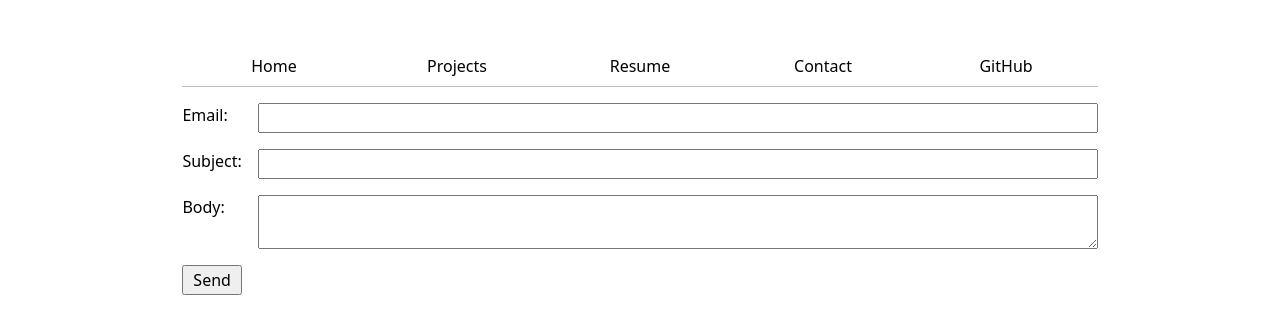
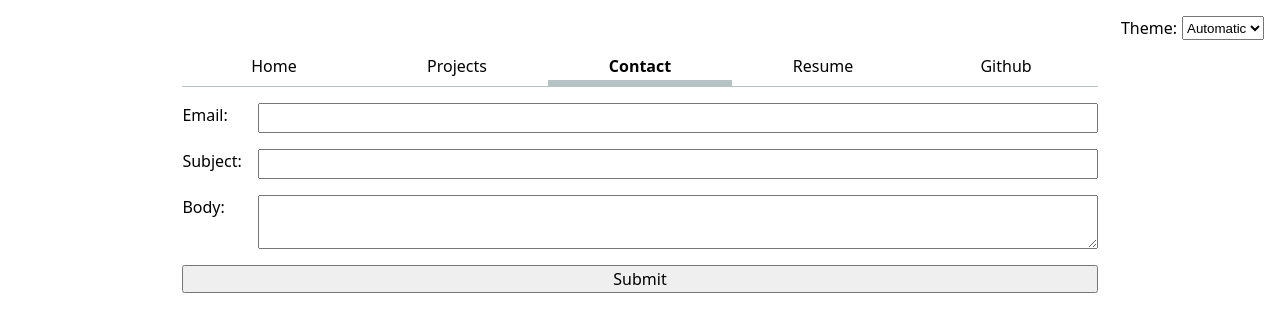
Before and after one commit to gtironi/portfolio, a SvelteKit app: page /contact in a window 1280 px wide. Shown: the top 334 px of the page. Built offline with nearby package versions, Linux system fonts and the light colour scheme.

Commit message:
Lab 27/03

```diff
--- a/package.json
+++ b/package.json
@@ -1,5 +1,5 @@
 {
-	"name": "portfolio",
+	"name": "my-portfolio",
 	"version": "0.0.1",
 	"private": true,
 	"scripts": {
--- a/src/app.html
+++ b/src/app.html
@@ -4,10 +4,10 @@
 		<meta charset="utf-8" />
 		<link rel="icon" href="%sveltekit.assets%/favicon.png" />
 		<meta name="viewport" content="width=device-width" />
-		<title>  Data Viz </title>
+		%sveltekit.head%
+		<!-- <title> Mike Wazowski: Personal site and portfolio </title> -->
 		<link rel="stylesheet" href="%sveltekit.assets%/style.css" />
 		<script src="%sveltekit.assets%/global.js" type="module"></script>
-		%sveltekit.head%
 	</head>
 	<body data-sveltekit-preload-data="hover">
 		<div style="display: contents">%sveltekit.body%</div>
--- /dev/null
+++ b/src/routes/+layout.svelte
@@ -0,0 +1,92 @@
+<script>
+    import { base } from "$app/paths";
+    import { page } from "$app/stores";
+
+
+    let pages = [
+    { url: "/", title: "Home" },
+    { url: "/projects", title: "Projects" },
+    { url: "/contact", title: "Contact" },
+    { url: "/resume", title: "Resume" },
+    {url: "https://github.com/gtironi", title:"Github"}
+];
+
+let localStorage = globalThis.localStorage ?? {};
+
+let colorScheme = localStorage.colorScheme ?? "light dark";
+
+let root = globalThis?.document?.documentElement;
+$: root?.style.setProperty("color-scheme", colorScheme);
+
+$: localStorage.colorScheme = colorScheme;
+</script>
+
+<nav>
+    {#each pages as p}
+        <a href= { p.url.startsWith("http")? p.url: `${base}${p.url}`}
+        class:current={$page.route.id === p.url}
+        target={p.url.startsWith("http") ? "_blank" : undefined}
+        >{p.title}</a>
+    {/each}
+</nav>
+
+<label class="color-scheme">
+    Theme:
+    <select bind:value={ colorScheme }>
+        <option value="light dark"> Automatic </option>
+        <option value="light"> Light </option>
+        <option value="dark"> Dark </option>
+    </select>
+</label>
+
+<style>
+    nav ul,
+    nav il {
+        display: contents; /* step 2.1 */
+    }
+
+    nav {
+        --border-color: oklch(50% 10% 200 / 40%);
+
+        display: flex; /*step 2.2 part 1*/
+        margin-bottom: 1em; /*step 2.2 part 2*/
+        border-bottom-width:1px; /*step 2.2 part 3*/
+        border-bottom-style:solid; /*step 2.2 part 3*/
+
+        border-bottom-color: var(--border-color);
+    }
+
+    nav a {
+        flex:1; /*step 2.2 part 1*/
+        text-decoration: none;/*step 2.2 part 2*/
+        color: inherit; /*step 2.2 part 2*/
+        text-align: center; /*step 2.2 part 2*/
+        padding: 0.5em; /*step 2.2 part 2*/
+    }
+
+    nav a.current {
+        border-bottom-width:0.4em; /*step 2.2 task*/
+        border-bottom-style:solid; /*step 2.2 task*/
+        border-bottom-color: var(--border-color);
+        padding-bottom:0.1em; /*step 2.2 task*/
+        font-weight: bold; /*step 2.2 task*/
+    }
+
+    nav a:hover {
+        border-bottom-width:0.4em; /*step 2.2 task extra*/
+        border-bottom-style:solid; /*step 2.2 task extra*/
+        border-bottom-color:var(--color-accent); /*step 2.2 task extra*/
+        padding-bottom:0.1em; /*step 2.2 task extra*/
+        background-color: color-mix(in oklch, var(--color-accent), canvas 85%);
+    }
+
+    .color-scheme{
+	position:absolute;
+	top: 1rem;
+	right: 1rem;
+	display: inline-flex;
+	gap: 5px;
+    }
+</style>
+
+<slot />
--- a/src/routes/contact/+page.svelte
+++ b/src/routes/contact/+page.svelte
@@ -1,10 +1,12 @@
 <svelte:head>
   <title>Contact me</title>
 </svelte:head>
-<!-- Forms: -->
-<form action="mailto:b51083@fgv.edu.br" method="get">
+
+<form action="mailto:foo@example.com" method="GET">
     <label for="email">Email: <input id="email" type="email" name="text_email"> </label>
     <label for="subject">Subject: <input id="subject" type="text" name="text_subject"> </label>
     <label for="body">Body: <textarea id="body" name="text_message"></textarea> </label>
-    <button type="submit">Send</button>
+
+    <input type="submit" value="Submit" id="button">
+    <!-- <button>Submit</button> -->
 </form>
--- a/static/global.js
+++ b/static/global.js
@@ -1,47 +1,78 @@
-console.log("IT’S ALIVE!");
+// alert("IT’S ALIVE!");
 
-function $$ (selector, context = document) {
-    return Array.from(context.querySelectorAll(selector));
+/* function $$ (selector, context = document) {
+	return Array.from(context.querySelectorAll(selector));
 }
 
-// let navLinks = $$("nav a");
+let navLinks = $$("nav a");
 
-// let currentLink = navLinks.find(a => a.host === location.host && a.pathname === location.pathname);
+let currentLink = navLinks.find(
+    a => a.host === location.host && a.pathname === location.pathname
+);
 
-// currentLink?.classList.add("current");
+if (currentLink) { // or if (currentLink !== undefined)
+	currentLink.classList.add("current");
+} */
 
-const ARE_WE_HOME = document.documentElement.classList.contains("home");
+// const ARE_WE_HOME = document.documentElement.classList.contains("home");
 
-let pages = [
-    {url: "./", title: "Home"},
-    {url: "projects", title: "Projects"},
-    {url: "resume", title: "Resume"},
-    {url: "contact", title: "Contact"},
-    {url: "https://github.com/gtironi/dataviz_01", title: "GitHub"}
-];
+// let pages = [
+// 	{url: ".", title: "Home"},
+// 	{url: "/projects", title: "Projects"},
+// 	{url: "/contact", title: "Contact"},
+//     {url: "/resume", title: "Resume"},
+//     {url: "https://github.com/gtironi", title:"Github"}
+// ];
 
-let nav = document.createElement("nav");
-document.body.prepend(nav);
+// let nav = document.createElement("nav");
+// document.body.prepend(nav);
 
-for (let p of pages) {
-    let url = p.url;
-    let title = p.title;
-    // Create link and add it to nav
-    // if (!ARE_WE_HOME && !url.startsWith("http")) {
-    //     url = "../" + url;
-    // }
-    let a = document.createElement("a");
+// for (let p of pages) {
+// 	let url = p.url;
+// 	let title = p.title;
 
-    if (a.host === location.host && a.pathname === location.pathname) {
-        a.classList.add("current");
-    }
+// 	// if (!ARE_WE_HOME && !url.startsWith("http")) {
+// 	// 	url = "../" + url;
+// 	// }
 
-    a.href = url;
-    a.textContent = title;
+// 	let a = document.createElement("a");
+// 	a.href = url;
+// 	a.textContent = title;
 
-    if (a.host != location.host) {
-        a.target = "_blank"
-    }
+// 	if (a.host === location.host && a.pathname === location.pathname) {
+// 		a.classList.add("current");
+// 	}
 
-    nav.append(a);
-}
+// 	if (a.host !== location.host){
+// 		a.target = "_blank";
+// 	}
+
+// 	nav.append(a);
+// }
+
+
+// document.body.insertAdjacentHTML("afterbegin", `
+//     <label class="color-scheme">
+//         Theme:
+//         <select>
+//             <option value="light dark"> Automatic </option>
+// 			<option value="light"> Light </option>
+// 			<option value="dark"> Dark </option>
+//         </select>
+//     </label>`
+// );
+
+// let select = document.querySelector("select");
+
+
+// select.addEventListener("input", function (event) {
+//     document.documentElement.style.setProperty("color-scheme", event.target.value);
+
+// 	localStorage.colorScheme = event.target.value;
+// });
+
+
+// if (localStorage.colorScheme) {
+//     document.documentElement.style.setProperty("color-scheme", localStorage.colorScheme);
+//     select.value = localStorage.colorScheme;
+// }
--- a/static/style.css
+++ b/static/style.css
@@ -5,6 +5,9 @@
 	--color-header-bg: oklch(72.5% 0.0715 202 / 50%);
 }
 
+html{
+	color-scheme: light dark;
+}
 body {
     font: 100%/1.5 system-ui; /* From lab 1 */
     max-width: 100ch; /* step 1 */
@@ -12,41 +15,12 @@ body {
 	padding: 1cm; /* step 1 */
 }
 
-nav ul,
-nav il {
-	display: contents; /* step 2.1 */
-}
-
-nav {
-	display: flex; /*step 2.2 part 1*/
-	margin-bottom: 1em; /*step 2.2 part 2*/
-	border-bottom-width:1px; /*step 2.2 part 3*/
-	border-bottom-style:solid; /*step 2.2 part 3*/
-	border-bottom-color:oklch(80% 3% 200); /*step 2.2 part 3*/
-}
-
-nav a {
-	flex:1; /*step 2.2 part 1*/
-	text-decoration: none;/*step 2.2 part 2*/
-	color: inherit; /*step 2.2 part 2*/
-	text-align: center; /*step 2.2 part 2*/
-	padding: 0.5em; /*step 2.2 part 2*/
-}
-
-nav a.current {
-	border-bottom-width:0.4em; /*step 2.2 task*/
-	border-bottom-style:solid; /*step 2.2 task*/
-	border-bottom-color:oklch(80% 3% 200); /*step 2.2 task*/
-	padding-bottom:0.1em; /*step 2.2 task*/
-	font-weight: bold; /*step 2.2 task*/
-}
-
-nav a:hover {
-	border-bottom-width:0.4em; /*step 2.2 task extra*/
-	border-bottom-style:solid; /*step 2.2 task extra*/
-	border-bottom-color:var(--color-accent); /*step 2.2 task extra*/
-	padding-bottom:0.1em; /*step 2.2 task extra*/
-	background-color: oklch(from var(--color-accent) 95% 5% h); /*step 2.2 task extra*/
+.color-scheme{
+	position:absolute;
+	top: 1rem;
+	right: 1rem;
+	display: inline-flex;
+	gap: 5px;
 }
 
 input,textarea,button {
```
Also changed, not shown: src/lib/Project.svelte (added, +21 -0 lines), src/lib/projects.json (added, +32 -0 lines), src/routes/+page.svelte (+20 -8 lines), src/routes/projects/+page.svelte (+17 -4 lines), static/images/my_image.jpeg (added), svelte.config.js (line endings or trailing spaces), 1 other file (tests, documents, lock files or other folders).
